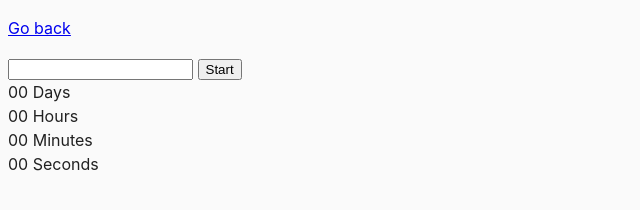
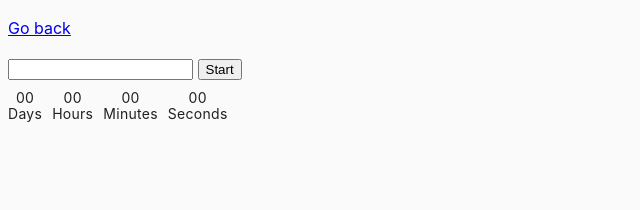
Before and after one commit to Oksana-24/goit-js-hw-09, a website built with Parcel: page src/02-timer.html in a window 1280 px wide. Shown: the whole page, without its empty margins (0-640 px from the left). Built offline with nearby package versions, Linux system fonts and the light colour scheme.

Commit message:
Update common.css

```diff
--- a/src/css/common.css
+++ b/src/css/common.css
@@ -16,3 +16,20 @@ img {
   display: block;
   max-width: 100%;
 }
+.timer {
+    display: flex;
+    gap: 10px;
+    margin-top: 10px;
+}
+.field {
+  display: flex;
+  flex-direction: column;
+  font-weight: 400;
+  font-size: 14px;
+  line-height: 1.14;
+  letter-spacing: 0.02em;
+}
+.value {
+  display: flex;
+  justify-content: center;
+}
```
